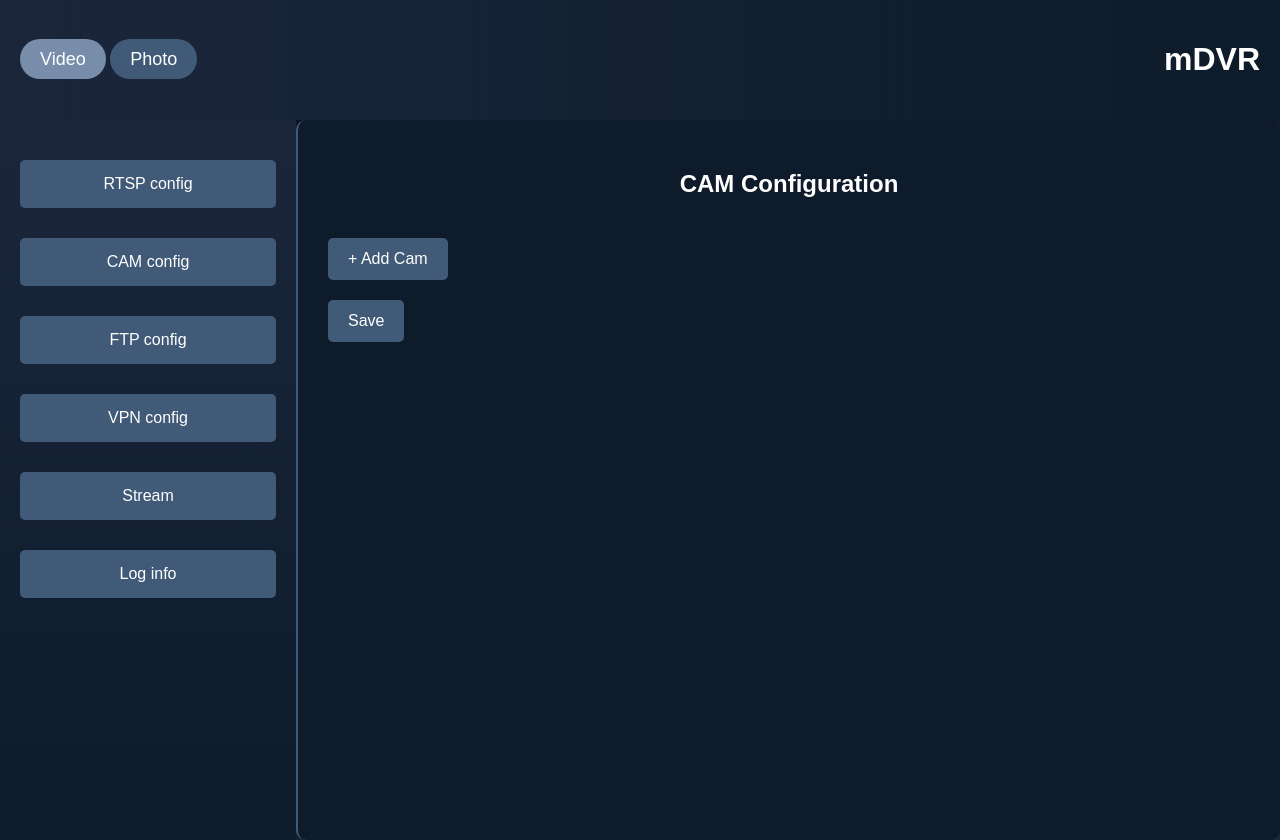
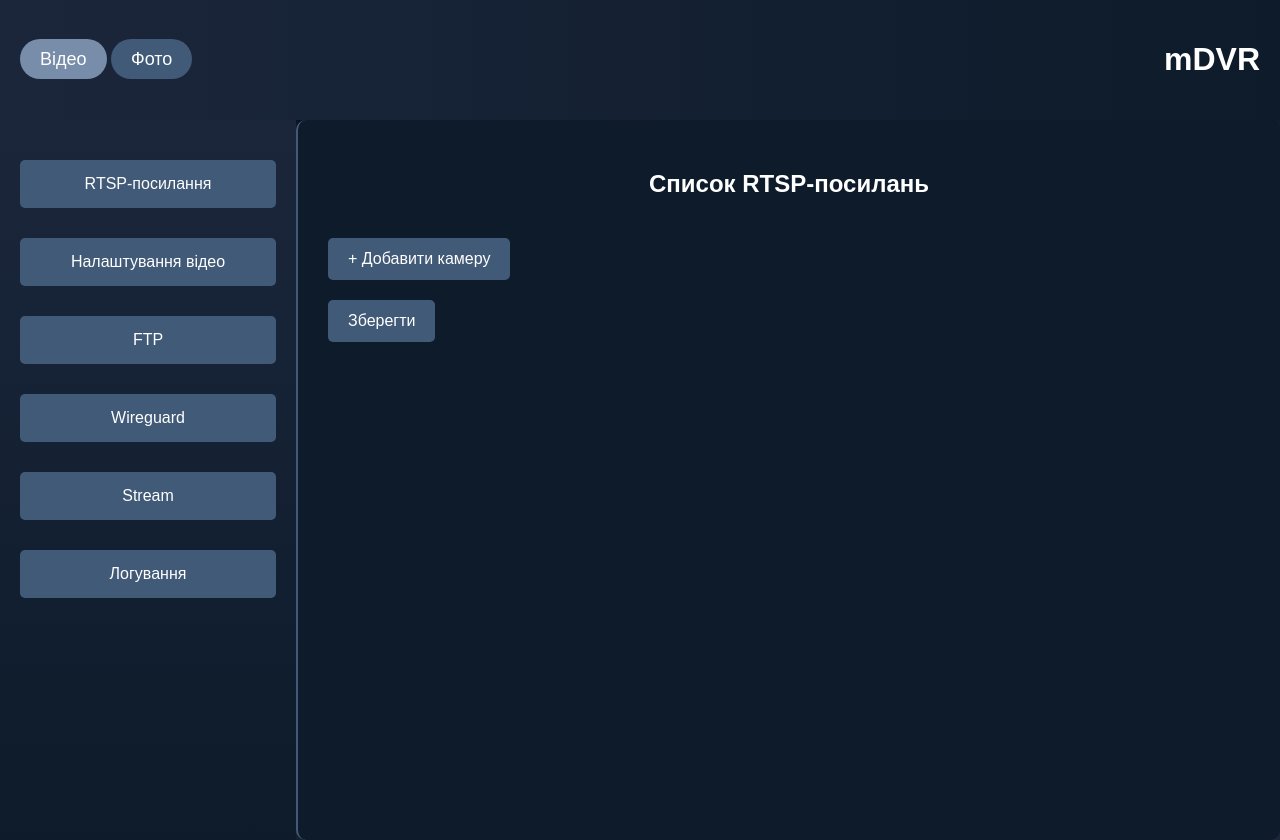
Before and after one commit to rodyaaaaa/mDVR, a Flask app: template dvr_web/templates/index.html in a window 1280 px wide. Run offline with Flask 3, Linux system fonts and the light colour scheme; the template is opened without the code that fills it, so the values that code supplies are empty.

Commit message:
in progress

```diff
--- a/dvr_web/templates/index.html
+++ b/dvr_web/templates/index.html
@@ -10,24 +10,24 @@
 <header>
     <div class="radio-group">
         <input type="radio" id="video" name="mode" checked>
-        <label for="video">Video</label>
-        <input type="radio" id="photo" name="mode">
-        <label for="photo">Photo</label>
+        <label for="video">Відео</label>
+        <input type="radio" id="photo" name="mode" disabled>
+        <label for="photo">Фото</label>
     </div>
     <h1>mDVR</h1>
 </header>
 <div class="container">
     <aside class="sidebar">
-        <button onclick="showTab('cam-config')">RTSP config</button>
-        <button onclick="showTab('video-options')">CAM config</button>
-        <button onclick="showTab('ftp-config')">FTP config</button>
-        <button onclick="showTab('vpn-config')">VPN config</button>
-        <button onclick="showTab('stream')">Stream</button>
-        <button onclick="showTab('log-info')">Log info</button>
+        <button onclick="showTab('cam-config')">RTSP-посилання</button>
+        <button onclick="showTab('video-options')">Налаштування відео</button>
+        <button onclick="showTab('ftp-config')">FTP</button>
+        <button onclick="showTab('vpn-config')">Wireguard</button>
+        <button onclick="showTab('stream')" disabled>Stream</button>
+        <button onclick="showTab('log-info')" disabled>Логування</button>
     </aside>
     <main class="content">
         <div id="cam-config" class="tab active">
-            <h2>CAM Configuration</h2>
+            <h2>Список RTSP-посилань</h2>
             <div id="cam-fields">
                 {% for cam, url in camera_list.items() %}
                     <div class="cam-field">
@@ -38,12 +38,12 @@
                 {% endfor %}
             </div>
             <div class="input-row">
-                <button onclick="addCam()">+ Add Cam</button>
+                <button onclick="addCam()">+ Добавити камеру</button>
             </div>
-            <button onclick="saveVideoLinks()"> Save</button>
+            <button onclick="saveVideoLinks()">Зберегти</button>
         </div>
         <div id="video-options" class="tab">
-            <h2>Video Options Configuration</h2>
+            <h2>Налаштування параметрів запису відео</h2>
             <div class="input-row">
                 <label for="rtsp-transport">RTSP Transport:</label>
                 <select id="rtsp-transport">
@@ -52,7 +52,7 @@
                 </select>
             </div>
             <div class="input-row">
-                <label for="video-resolution">Video Resolution:</label>
+                <label for="video-resolution">Роздільна здатність:</label>
                 <select id="video-resolution">
                     <option value="1920x1080"
                             {% if video_options.video_resolution_x == 1920 and video_options.video_resolution_y == 1080 %}selected{% endif %}>
@@ -73,7 +73,7 @@
                 </select>
             </div>
             <div class="input-row">
-                <label for="video-time">Video Duration:</label>
+                <label for="video-time">Тривалість відео:</label>
                 <input type="text" id="video-time" value="{{ video_options.time }}"
                        placeholder="e.g., 00:05:00 or 5 for 5 minutes">
             </div>
@@ -81,10 +81,10 @@
                 <label for="video-fps">Frames Per Second (FPS):</label>
                 <input type="number" id="video-fps" value="{{ video_options.fps }}" placeholder="e.g., 30">
             </div>
-            <button onclick="saveVideoOptions()">Save Video Options</button>
+            <button onclick="saveVideoOptions()">Зберегти</button>
         </div>
         <div id="ftp-config" class="tab">
-            <h2>FTP Configuration</h2>
+            <h2>Налаштування FTP</h2>
             <div class="input-row">
                 <input type="text" value="{{ ftp.server }}" placeholder="Select URL://">
                 <input type="text" value="{{ ftp.port }}" placeholder="Select port">
@@ -92,12 +92,12 @@
             <input type="text" value="{{ ftp.user }}" placeholder="Select Login">
             <input type="password" value="{{ ftp.password }}" placeholder="Select Password">
             <input type="text" value="{{ car_name }}" placeholder="Car Name" id="car-name">
-            <button onclick="saveFtpConfig()"> Save FTP Config</button>
+            <button onclick="saveFtpConfig()">Зберегти</button>
         </div>
         <div id="vpn-config" class="tab">
-            <h2>VPN Configuration</h2>
+            <h2>Wireguard конфіг</h2>
             <textarea placeholder="wgo.conf WireGuard"></textarea>
-            <button onclick="ButSave()"> Save</button>
+            <button onclick="ButSave()">Зберегти</button>
         </div>
         <div id="stream" class="tab">
             <h2>Stream</h2>
```
